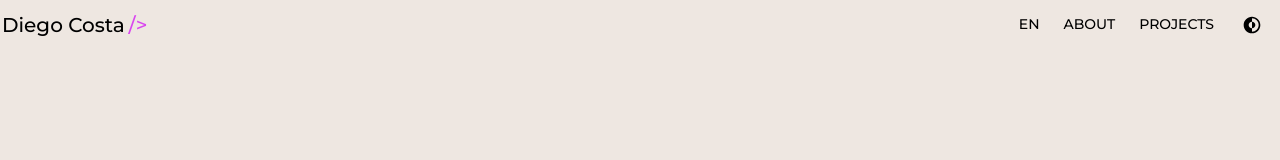
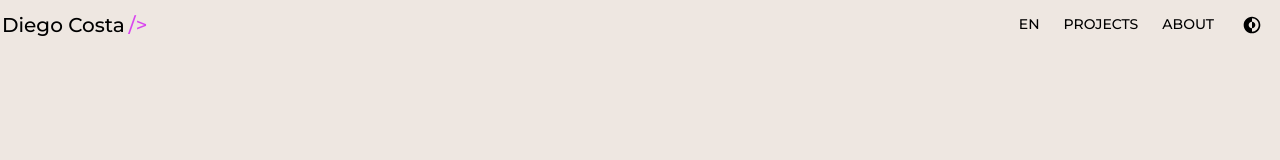
Before and after one commit to DiegoCstyles/portfolio, a Next.js app: page / in a window 1280 px wide. Shown: the top 160 px of the page. Built offline with nearby package versions, Linux system fonts and the light colour scheme.

Commit message:
Update Navbar.tsx

```diff
--- a/components/Navbar/Navbar.tsx
+++ b/components/Navbar/Navbar.tsx
@@ -40,8 +40,8 @@ const Navbar = ({ currentLanguage, onLanguageChange }: NavbarProps) => {
               >
                 {currentLanguage.toUpperCase()}
               </li>
+              <NavbarPage page={"projects"} currentLanguage={currentLanguage}/>
               <NavbarPage page={"about"} currentLanguage={currentLanguage}/>
-              <NavbarPage page={"projects"} currentLanguage={currentLanguage}/>
               <SetTheme />
             </ul>
           </div>
```
